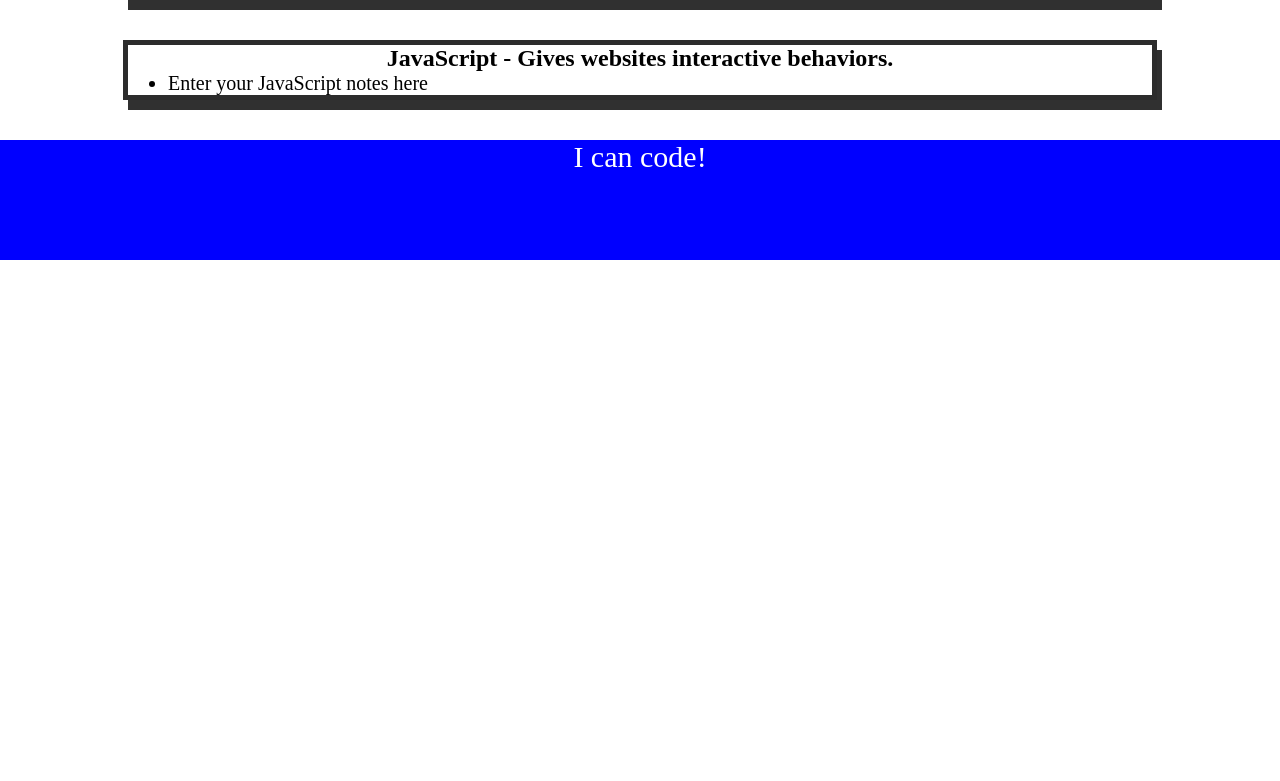
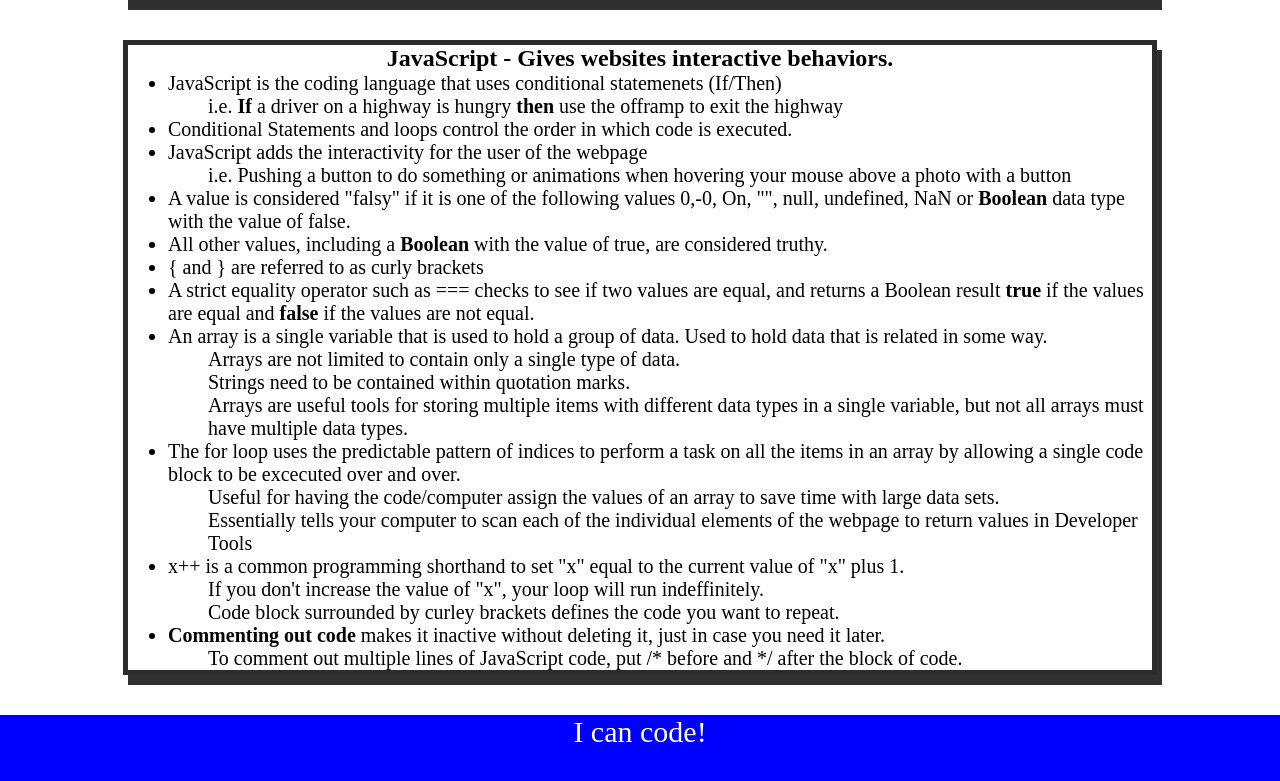
Before and after one commit to Christoph551/prework-study-guide, a plain HTML site: page prework-study-guide/index.html in a window 1280 px wide. Shown: the part 673-1454 px from the top of the page. Before the commit the page ends 933 px from the top, so only its background shows below. Drawn offline with Linux system fonts and the light colour scheme.

Commit message:
Syncing feature/add-js with main

```diff
--- a/prework-study-guide/assets/script.js
+++ b/prework-study-guide/assets/script.js
@@ -0,0 +1,19 @@
+var topics = ['HTML', 'CSS', 'Git', 'JavaScript'];
+
+for (var x = 0; x < topics.length; x++) {
+ console.log(topics[x]);
+}
+
+/*
+if (topic === 'HTML') {
+ console.log("Let's study HTML!");
+} else if (topic === 'CSS') {
+ console.log("Let's study CSS!");
+} else if (topic === 'Git') {
+ console.log("Let's study Git!");
+} else if (topic === 'JavaScript') {
+ console.log("Let's study JavaScript!");
+} else {
+ console.log('Please try again!');
+}
+*/
--- a/prework-study-guide/index.html
+++ b/prework-study-guide/index.html
@@ -7,13 +7,13 @@
     <meta name="viewport" content="width=device-width, initial-scale=1.0" />
     <title> Prework Study Guide</title>
     <link rel="stylesheet" href="./assets/style.css">
-    <link rel="stylesheet" href="./assets/script.js">
   </head>
 
   <body>
     <header id="header">
     <h1>Chris' Prework Study Guide</h1>
       <img src="./assets/bowtie-cat.png" alt="Profile image of Cat with a bowtie." />
+      <h2>✨ Open the Console to See What's Happening ✨</h2>
     </header>
     <main>
       <section class="card" id="html-section">
@@ -54,7 +54,28 @@
       <section class="card" id="javascript-section">
         <h2>JavaScript - Gives websites interactive behaviors.</h2>
         <ul>
-          <li>Enter your JavaScript notes here</li>
+          <li>JavaScript is the coding language that uses conditional statemenets (If/Then)</li>
+            <ul>i.e. <b>If</b> a driver on a highway is hungry <b>then</b> use the offramp to exit the highway</ul>
+          <li>Conditional Statements and loops control the order in which code is executed.</li>
+          <li>JavaScript adds the interactivity for the user of the webpage</li>
+            <ul>i.e. Pushing a button to do something or animations when hovering your mouse above a photo with a button</ul>
+          <li>A value is considered "falsy" if it is one of the following values 0,-0, On, "", null, undefined, NaN or <b>Boolean</b> data type with the value of false.</li>
+          <li>All other values, including a <b>Boolean</b> with the value of true, are considered truthy.</li>
+          <li>{ and } are referred to as curly brackets</li>
+          <li>A strict equality operator such as === checks to see if two values are equal, and returns a Boolean result <b>true</b> if the values are equal and <b>false</b> if the values are not equal.</li>
+          <li>An array is a single variable that is used to hold a group of data. Used to hold data that is related in some way.</li>
+            <ul>Arrays are not limited to contain only a single type of data.</ul>
+            <ul>Strings need to be contained within quotation marks.</ul>
+            <ul>Arrays are useful tools for storing multiple items with different data types in a single variable, but not all arrays must have multiple data types.</ul>
+          <li>The for loop uses the predictable pattern of indices to perform a task on all the items in an array by allowing a single code block to be excecuted over and over.
+            <ul>Useful for having the code/computer assign the values of an array to save time with large data sets.</ul>
+            <ul>Essentially tells your computer to scan each of the individual elements of the webpage to return values in Developer Tools</ul>
+          <li>x++ is a common programming shorthand to set "x" equal to the current value of "x" plus 1.</li>
+            <ul>If you don't increase the value of "x", your loop will run indeffinitely.</ul>
+            <ul>Code block surrounded by curley brackets defines the code you want to repeat.</ul>
+          <li><b>Commenting out code</b> makes it inactive without deleting it, just in case you need it later.</li>
+            <ul>To comment out multiple lines of JavaScript code, put /* before and */ after the block of code.</ul>
+          </li>
         </ul>
       </section>
     </main>
@@ -62,5 +83,6 @@
     <footer>
       <p>I can code!</p>
     </footer>
+    <script src="./assets/script.js"></script>
   </body>
 </html>
```
